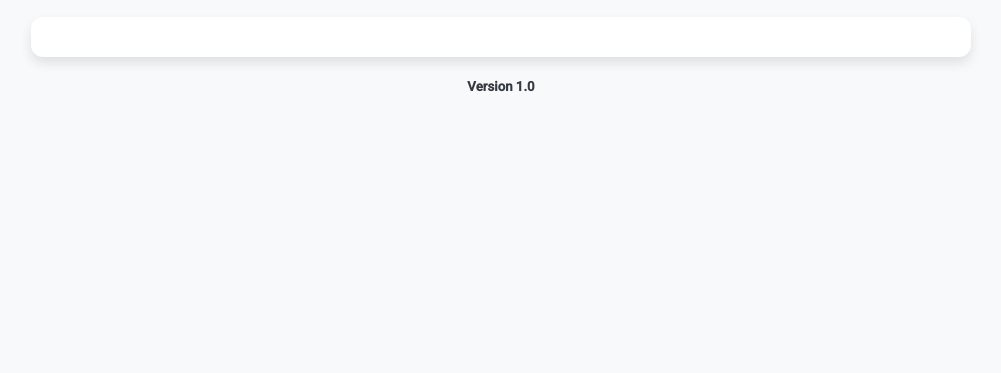
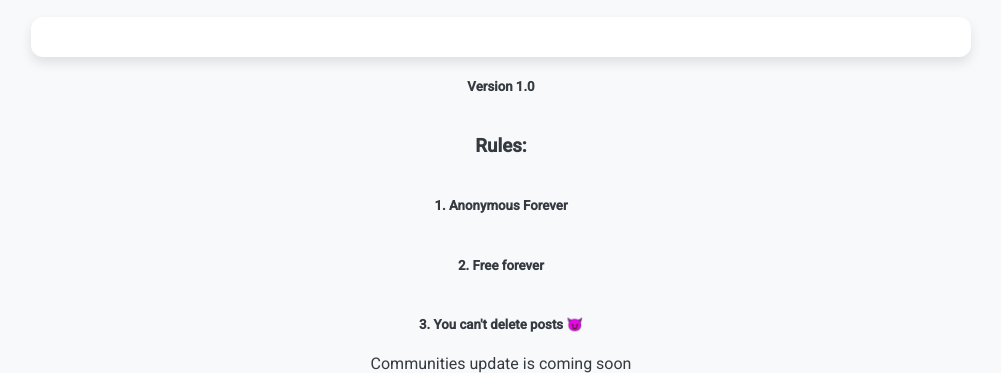
Before and after one commit to weblabsaus/goule, a plain HTML site: page index.html in a window 1280 px wide. Shown: the part 768-1141 px from the top of the page, without its empty margins (139-1140 px from the left). Before the commit the page ends 885 px from the top, so only its background shows below. Drawn offline with Linux system fonts and the light colour scheme.

Commit message:
Update index.html

```diff
--- a/index.html
+++ b/index.html
@@ -159,4 +159,9 @@
     </script>
 </body>
 <h5>Version 1.0</h5>
+<h3>Rules:</h3>
+<h5>1. Anonymous Forever</h5>
+<h5>2. Free forever</h5>
+<h5>3. You can't delete posts 😈</h5>
+<h7>Communities update is coming soon</h7>
 </html>
```
